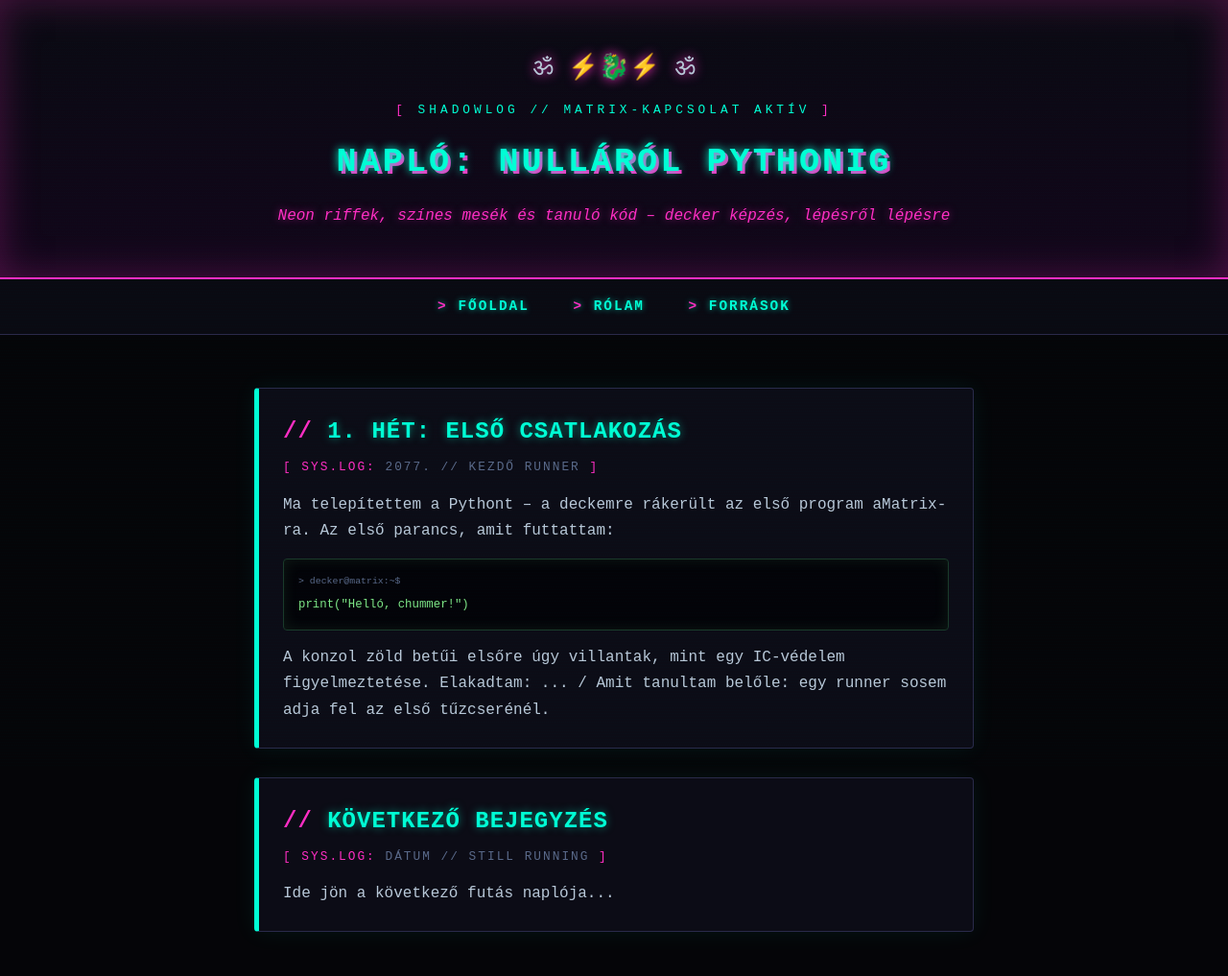
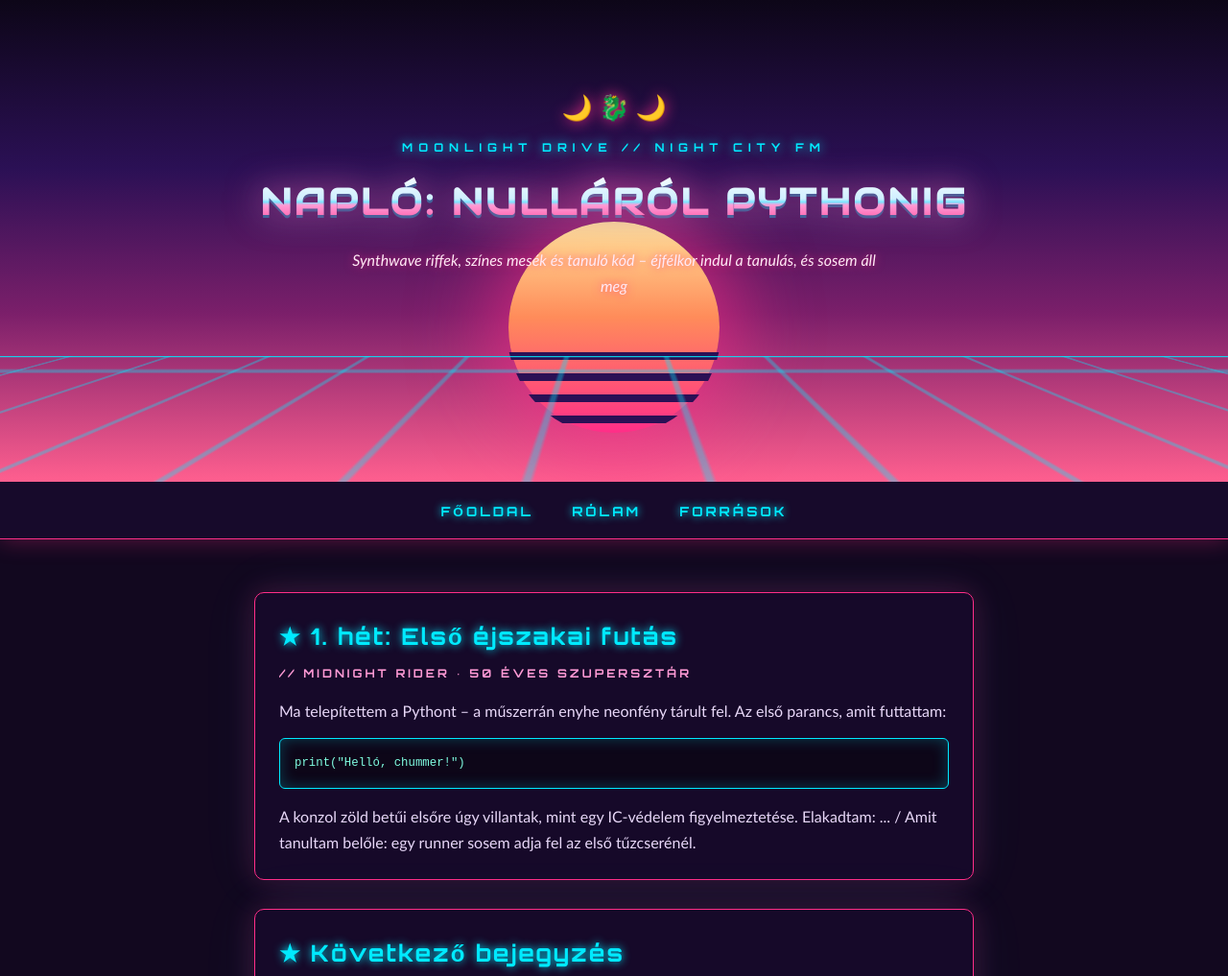
Before and after one commit to deneswudersch/denesmatrix.github.io, a plain HTML site: page index.html in a window 1280 px wide. Shown: the top 1017 px of the page at 96% size. Drawn offline with Linux system fonts and the light colour scheme.

Commit message:
Update index.html

```diff
--- a/index.html
+++ b/index.html
@@ -3,139 +3,167 @@
 <head>
 <meta charset="UTF-8">
 <meta name="viewport" content="width=device-width, initial-scale=1.0">
-<title>NAPLÓ: NULLÁRÓL PYTHONIG // shadowlog v1.0</title>
+<title>NAPLÓ: NULLÁRÓL PYTHONIG // moonlight drive</title>
+<link href="https://fonts.googleapis.com/css2?family=Orbitron:wght@700;900&family=Audiowide&display=swap" rel="stylesheet">
 <style>
 * { box-sizing: border-box; margin: 0; padding: 0; }
 body {
-  font-family: 'Courier New', monospace;
-  background: #050508;
-  color: #b8c8d8;
+  font-family: 'Trebuchet MS', sans-serif;
+  background: #12081f;
+  color: #e8d8f8;
   line-height: 1.7;
   min-height: 100vh;
 }
-body::before {
+header {
+  position: relative;
+  padding: 90px 20px 0;
+  text-align: center;
+  overflow: hidden;
+  background: linear-gradient(180deg, #0d0618 0%, #2b1055 35%, #7b1f6a 65%, #ff5f8f 100%);
+}
+/* nap */
+header::before {
   content: "";
-  position: fixed;
-  top: 0; left: 0; width: 100%; height: 100%;
+  position: absolute;
+  left: 50%; top: 46%;
+  transform: translateX(-50%);
+  width: 220px; height: 220px;
+  border-radius: 50%;
+  background: linear-gradient(180deg, #ffe29a 0%, #ff8c5a 45%, #ff2e88 100%);
+  box-shadow: 0 0 80px 20px rgba(255, 46, 136, 0.6);
+  z-index: 0;
+}
+/* nap csíkozás */
+header::after {
+  content: "";
+  position: absolute;
+  left: 50%; top: 46%;
+  transform: translateX(-50%);
+  width: 224px; height: 224px;
+  border-radius: 50%;
   background: repeating-linear-gradient(0deg,
-    transparent 0px, transparent 2px,
-    rgba(0, 255, 255, 0.02) 3px);
-  pointer-events: none;
-  z-index: 999;
-}
-header {
-  background: linear-gradient(180deg, #0a0a12 0%, #12061a 100%);
-  border-bottom: 2px solid #ff2ec4;
-  padding: 50px 20px;
-  text-align: center;
-  box-shadow: 0 0 40px rgba(255, 46, 196, 0.25) inset;
-}
-.glitch-tag {
-  font-size: 0.8em;
-  color: #00ffd5;
-  letter-spacing: 4px;
-  text-transform: uppercase;
-  margin-bottom: 15px;
-}
-.glitch-tag::before { content: "[ "; color: #ff2ec4; }
-.glitch-tag::after { content: " ]"; color: #ff2ec4; }
-h1 {
-  font-size: 2.2em;
-  color: #00ffd5;
-  text-shadow: 0 0 10px #00ffd5, 3px 3px 0 #ff2ec4;
-  letter-spacing: 3px;
-  text-transform: uppercase;
-}
-.motto {
-  color: #ff2ec4;
-  font-style: italic;
-  margin-top: 12px;
-  text-shadow: 0 0 8px rgba(255, 46, 196, 0.5);
+    transparent 0px, transparent 14px,
+    #2b1055 14px, #2b1055 22px);
+  clip-path: inset(55% 0 0 0);
+  z-index: 1;
 }
 .mandala {
+  position: relative;
+  z-index: 3;
   font-size: 1.6em;
   display: block;
   margin-bottom: 10px;
-  text-shadow: 0 0 12px #ff2ec4;
-  animation: flicker 3s infinite;
+  text-shadow: 0 0 15px #ff2e88;
 }
-@keyframes flicker {
-  0%, 100% { opacity: 1; }
-  92% { opacity: 1; }
-  93% { opacity: 0.4; }
-  94% { opacity: 1; }
-  97% { opacity: 0.6; }
-  98% { opacity: 1; }
+.glitch-tag {
+  position: relative;
+  z-index: 3;
+  font-family: 'Orbitron', sans-serif;
+  font-size: 0.75em;
+  color: #00eaff;
+  letter-spacing: 6px;
+  text-transform: uppercase;
+  margin-bottom: 14px;
+  text-shadow: 0 0 12px #00eaff;
+}
+h1 {
+  position: relative;
+  z-index: 3;
+  font-family: 'Audiowide', cursive;
+  font-size: 2.4em;
+  letter-spacing: 3px;
+  text-transform: uppercase;
+  background: linear-gradient(180deg, #fff 0%, #cfefff 45%, #7fe3ff 50%, #ff9ad5 55%, #ff2e88 100%);
+  -webkit-background-clip: text;
+  background-clip: text;
+  color: transparent;
+  filter: drop-shadow(0 0 18px rgba(255, 46, 136, 0.8)) drop-shadow(0 3px 0 rgba(0, 234, 255, 0.4));
+}
+.motto {
+  position: relative;
+  z-index: 3;
+  color: #ffe9f5;
+  font-style: italic;
+  margin: 14px auto 60px;
+  max-width: 560px;
+  text-shadow: 0 0 10px rgba(255, 46, 136, 0.7);
+}
+/* outrun rács */
+.grid {
+  position: relative;
+  z-index: 2;
+  height: 130px;
+  background:
+    repeating-linear-gradient(0deg, rgba(0,234,255,0.35) 0 2px, transparent 2px 40px),
+    repeating-linear-gradient(90deg, rgba(0,234,255,0.35) 0 2px, transparent 2px 40px);
+  transform: perspective(220px) rotateX(55deg) scale(2.6);
+  transform-origin: top center;
+  box-shadow: 0 -1px 0 #00eaff;
 }
 nav {
-  background: #0a0a12;
+  background: #170a2b;
   text-align: center;
-  padding: 15px;
-  border-bottom: 1px solid #2a2a4a;
+  padding: 16px;
+  border-bottom: 1px solid #ff2e88;
+  box-shadow: 0 0 25px rgba(255, 46, 136, 0.35);
 }
 nav a {
-  color: #00ffd5;
+  font-family: 'Orbitron', sans-serif;
+  color: #00eaff;
   text-decoration: none;
   margin: 0 18px;
   font-weight: bold;
   text-transform: uppercase;
-  letter-spacing: 2px;
-  font-size: 0.9em;
-  text-shadow: 0 0 6px rgba(0, 255, 213, 0.6);
+  letter-spacing: 3px;
+  font-size: 0.85em;
+  text-shadow: 0 0 8px #00eaff;
 }
-nav a::before { content: "> "; color: #ff2ec4; }
-nav a:hover {
-  color: #ff2ec4;
-  text-shadow: 0 0 10px #ff2ec4;
-}
+nav a:hover { color: #ff5f8f; text-shadow: 0 0 12px #ff2e88; }
 main { max-width: 780px; margin: 0 auto; padding: 25px 15px; }
 .post {
-  background: #0c0c16;
-  border: 1px solid #2a2a4a;
-  border-left: 5px solid #00ffd5;
-  border-radius: 4px;
+  background: rgba(23, 10, 43, 0.85);
+  border: 1px solid #ff2e88;
+  border-radius: 10px;
   padding: 25px;
   margin: 30px 0;
-  box-shadow: 0 0 25px rgba(0, 255, 213, 0.07);
+  box-shadow: 0 0 30px rgba(255, 46, 136, 0.2), 0 0 60px rgba(0, 234, 255, 0.08);
 }
 .post h2 {
-  color: #00ffd5;
-  margin-bottom: 5px;
-  text-shadow: 0 0 8px rgba(0, 255, 213, 0.5);
-  text-transform: uppercase;
-  letter-spacing: 1px;
+  font-family: 'Orbitron', sans-serif;
+  color: #00eaff;
+  margin-bottom: 8px;
+  text-shadow: 0 0 10px #00eaff;
+  letter-spacing: 2px;
 }
-.post h2::before { content: "// "; color: #ff2ec4; text-shadow: none; }
 .datum {
-  color: #5a6a8a;
-  font-size: 0.8em;
+  font-family: 'Orbitron', sans-serif;
+  color: #ff9ad5;
+  font-size: 0.75em;
   margin-bottom: 15px;
   text-transform: uppercase;
-  letter-spacing: 2px;
+  letter-spacing: 3px;
 }
-.datum::before { content: "[ SYS.LOG: "; color: #ff2ec4; }
-.datum::after { content: " ]"; color: #ff2ec4; }
 pre {
-  background: #030308;
-  color: #7ee787;
+  background: #0d0618;
+  color: #7ffbe0;
   padding: 15px;
-  border: 1px solid #1a3a2a;
-  border-radius: 4px;
+  border: 1px solid #00eaff;
+  border-radius: 6px;
   overflow-x: auto;
   margin: 15px 0;
   font-size: 0.95em;
-  box-shadow: 0 0 15px rgba(126, 231, 135, 0.1) inset;
+  box-shadow: 0 0 15px rgba(0, 234, 255, 0.25) inset;
 }
-pre::before { content: "> decker@matrix:~$"; display: block; color: #5a6a8a; font-size: 0.8em; margin-bottom: 5px; }
+strong { color: #ffd1ec; }
 footer {
   text-align: center;
   padding: 30px;
-  color: #4a5a7a;
-  border-top: 1px solid #2a2a4a;
+  color: #b88fd4;
+  border-top: 1px solid #ff2e88;
   font-size: 0.8em;
   letter-spacing: 2px;
+  background: linear-gradient(180deg, transparent, rgba(255,46,136,0.08));
 }
-footer .warn { color: #ff2ec4; text-shadow: 0 0 6px rgba(255,46,196,0.5); }
 @media (max-width: 600px) {
   h1 { font-size: 1.4em; }
   nav a { display: inline-block; margin: 5px 10px; }
@@ -145,10 +173,11 @@
 </head>
 <body>
 <header>
-  <span class="mandala">ॐ ⚡🐉⚡ ॐ</span>
-  <div class="glitch-tag">Shadowlog // Matrix-Kapcsolat Aktív</div>
+  <span class="mandala">🌙 🐉 🌙</span>
+  <div class="glitch-tag">Moonlight Drive // Night City FM</div>
   <h1>Napló: nulláról Pythonig</h1>
-  <p class="motto">Neon riffek, színes mesék és tanuló kód – decker képzés, lépésről lépésre</p>
+  <p class="motto">Synthwave riffek, színes mesék és tanuló kód – éjfélkor indul a tanulás, és sosem áll meg</p>
+  <div class="grid"></div>
 </header>
 <nav>
     <a href="index.html">Főoldal</a>
@@ -157,22 +186,22 @@
 </nav>
 <main>
 <div class="post">
-<h2>1. hét: Első CSATLAKOZÁS</h2>
-<p class="datum">2077. // kezdő runner</p>
-<p>Ma telepítettem a Pythont – a deckemre rákerült az első program aMatrix-ra. Az első parancs, amit futtattam:</p>
+<h2>★ 1. hét: Első éjszakai futás</h2>
+<p class="datum">// midnight rider · 50 éves szupersztár</p>
+<p>Ma telepítettem a Pythont – a műszerrán enyhe neonfény tárult fel. Az első parancs, amit futtattam:</p>
 <pre>print("Helló, chummer!")</pre>
 <p>A konzol zöld betűi elsőre úgy villantak, mint egy IC-védelem figyelmeztetése. Elakadtam: ... / Amit tanultam belőle: egy runner sosem adja fel az első tűzcserénél.</p>
 </div>
 <div class="post">
-<h2>Következő bejegyzés</h2>
-<p class="datum">dátum // still running</p>
+<h2>★ Következő bejegyzés</h2>
+<p class="datum">// still riding the neon highway</p>
 <p>Ide jön a következő futás naplója...</p>
 </div>
 </main>
 <footer>
-  ॐ SHADOWLOG // NULLÁRÓL PYTHONIG ॐ<br>
-  <span class="warn">⚠ Készült nagy metállal, neonfényben és nepáli ihletettel ⚠</span><br>
-  // connection terminated //
+  🌙 NAPLÓ: NULLÁRÓL PYTHONIG 🌙<br>
+  Készült nagy metállal, neonfényben és nepáli ihletettel<br>
+  // moonlight rendezvous // tonight we ride //
 </footer>
 </body>
 </html>
```
